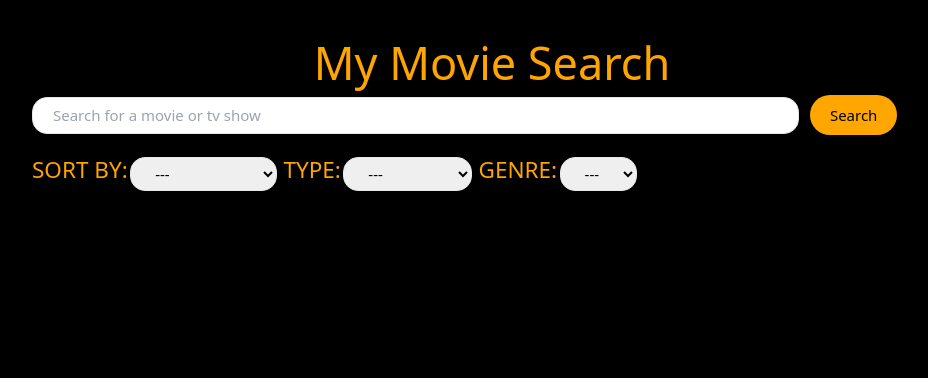
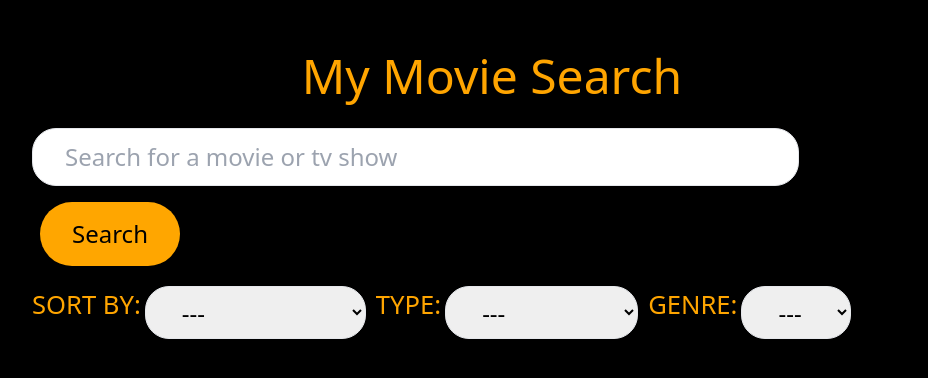
Before and after one commit to KimLitjens/moviesearchscrim, a React (Create React App) app: page / in a window 1280 px wide. Shown: the top 378 px of the page, without its empty margins (148-1076 px from the left). Built offline with nearby package versions, Linux system fonts and the light colour scheme.

Commit message:
made text auto size

```diff
--- a/src/components/filter.js
+++ b/src/components/filter.js
@@ -5,7 +5,7 @@ export default function Filter({ children, ...restProps }) {
 }
 
 Filter.Label = function Label({ children, ...restProps }) {
-    return <h1 {...restProps} className="text-4xl uppercase mb-1 mr-1">{children}</h1>
+    return <h2 {...restProps} className="uppercase mb-1 mr-1">{children}</h2>
 }
 
 Filter.Form = function Form({ children, ...restProps }) {
--- a/src/components/header.js
+++ b/src/components/header.js
@@ -5,5 +5,5 @@ export default function Header({ children, ...restProps }) {
 }
 
 Header.Title = function Title({ children, ...restProps }) {
-    return <h1 {...restProps} className="text-center text-7xl mb-4">{children}</h1>
+    return <h1 {...restProps} className="text-center mb-4">{children}</h1>
 }
--- a/src/index.css
+++ b/src/index.css
@@ -3,11 +3,22 @@
 @tailwind utilities;
 
 html {
-    font-size: 10px;
+  font-size: calc(60% + 0.8vmin);
+}
+
+  * {
+    font-size: 1rem;
+    box-sizing: border-box;
+  }
+  h1 {
+    font-size: 3rem;
+  }
+  h2 {
+    font-size: 1.6rem;
   }
 
-  * {
-    box-sizing: border-box;
+  h3 {
+    font-size: 1.3rem;
   }
 
   body {
@@ -18,7 +29,7 @@ html {
   }
 
   p {
-    font-size: 1.6rem;
+    font-size: 1rem;
   }
 
   small {
```
